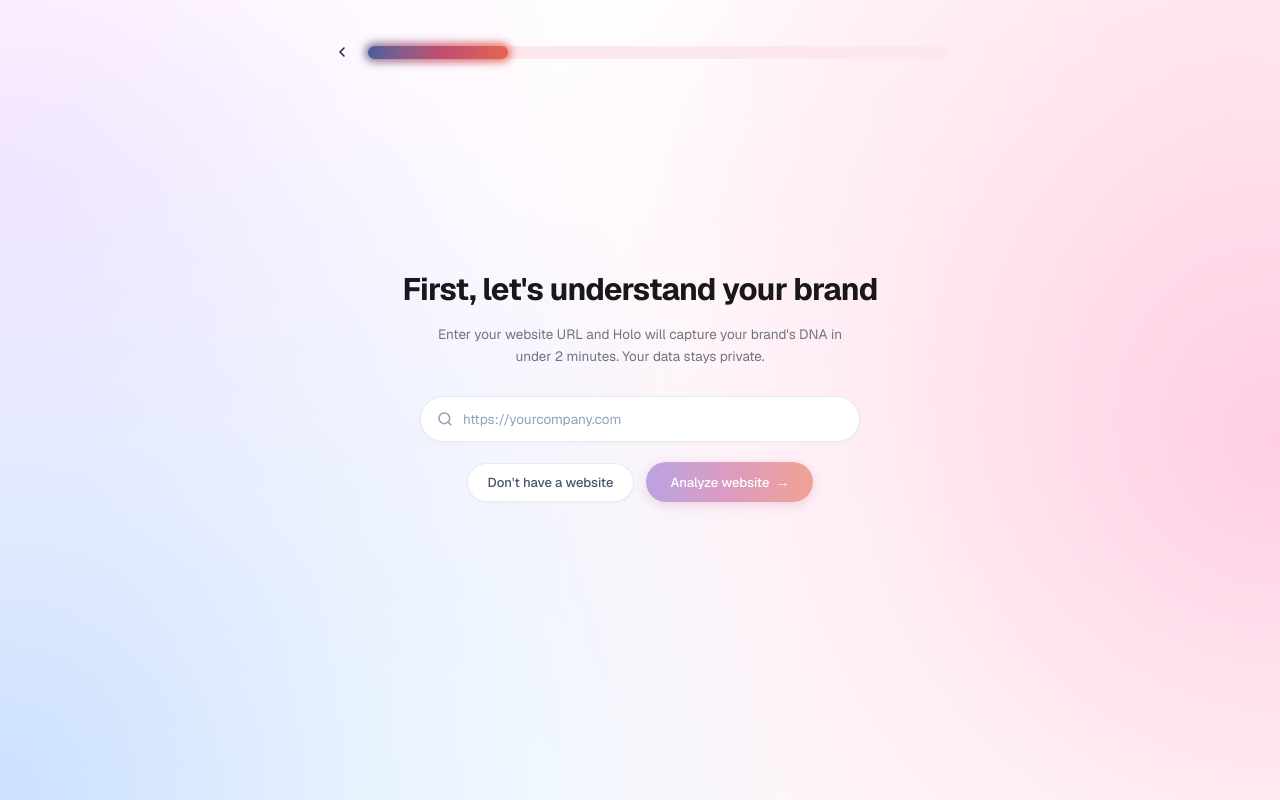
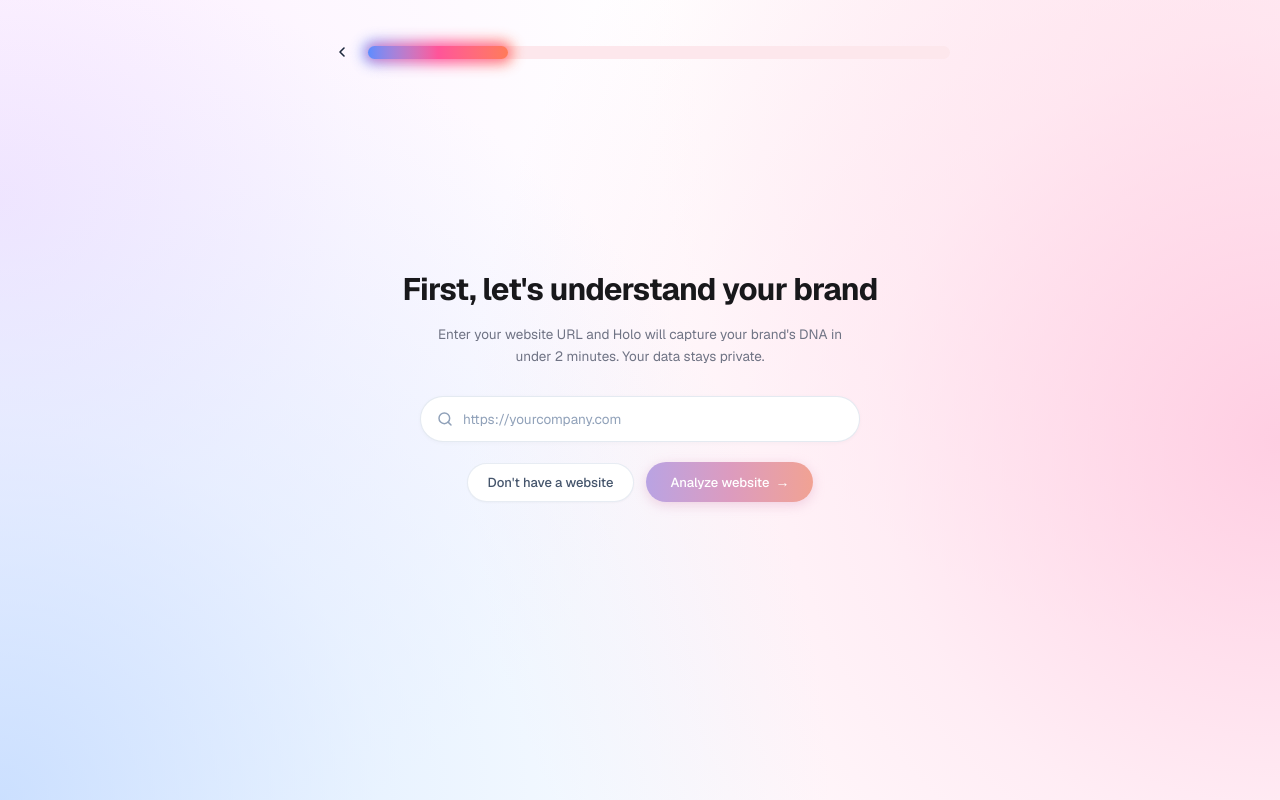
Before and after one commit to worapon888/convert-cake-kol-matcher, a Next.js app: page / in a window 1280 px wide. Built offline with nearby package versions, Linux system fonts and the light colour scheme.

Commit message:
style: brighten progress bar gradient and diffused glow aura

```diff
--- a/src/app/page.tsx
+++ b/src/app/page.tsx
@@ -73,17 +73,17 @@ export default function Screen01BrandInputPage() {
             aria-valuenow={1}
             aria-valuemin={1}
             aria-valuemax={5}
-            className="flex-1 min-w-0 h-[11px] sm:h-[13px] rounded-full bg-[#FCE8ED] relative flex items-center"
+            className="flex-1 min-w-0 h-[11px] sm:h-[13px] rounded-full bg-[#FDE7EC] relative flex items-center"
           >
-            {/* Active Segment (~24% width) with smooth gradient & diffused blur aura */}
+            {/* Active Segment (~24% width) with bright pastel gradient & luminous diffused aura */}
             <div className="relative h-full w-[24%]">
-              {/* Soft blurred glow that bleeds around the active segment */}
+              {/* Soft bright blurred glow that bleeds around the active segment */}
               <div
-                className="absolute -inset-[3px] rounded-full bg-gradient-to-r from-[#455E9E] via-[#774E86] via-[#BD4E70] to-[#E56350] blur-[4px] opacity-75 pointer-events-none"
+                className="absolute -inset-[5px] rounded-full bg-gradient-to-r from-[#6898FF] via-[#B378FF] via-[#FF66A6] to-[#FF8B6B] blur-[7px] opacity-90 pointer-events-none"
                 aria-hidden="true"
               />
-              {/* Main gradient pill */}
-              <div className="relative h-full w-full rounded-full bg-gradient-to-r from-[#455E9E] via-[#774E86] via-[#BD4E70] to-[#E56350] shadow-[0_0_8px_rgba(229,99,80,0.45)]" />
+              {/* Main bright gradient pill */}
+              <div className="relative h-full w-full rounded-full bg-gradient-to-r from-[#5B8CFF] via-[#A668FF] via-[#FF5499] to-[#FF7B59] shadow-[0_0_12px_rgba(255,84,153,0.55)]" />
             </div>
           </div>
         </div>
```
